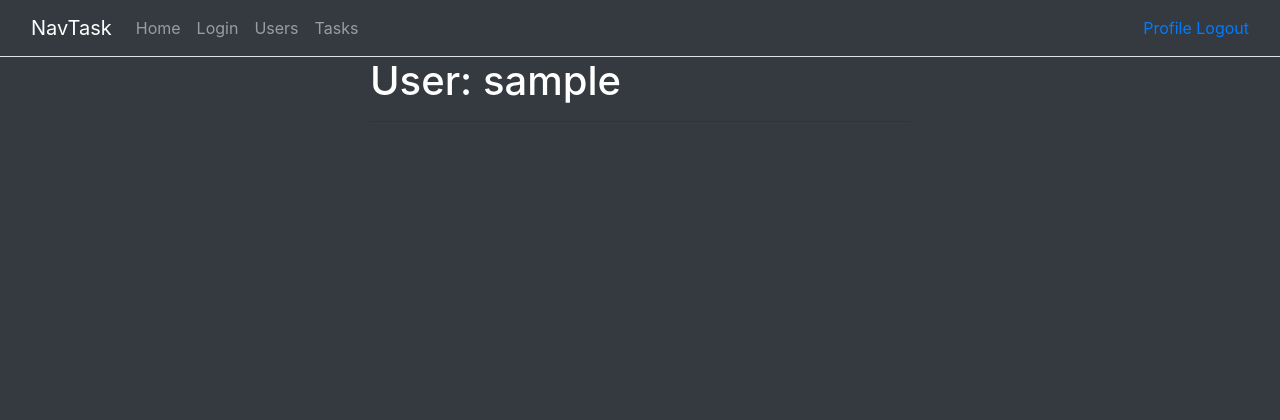
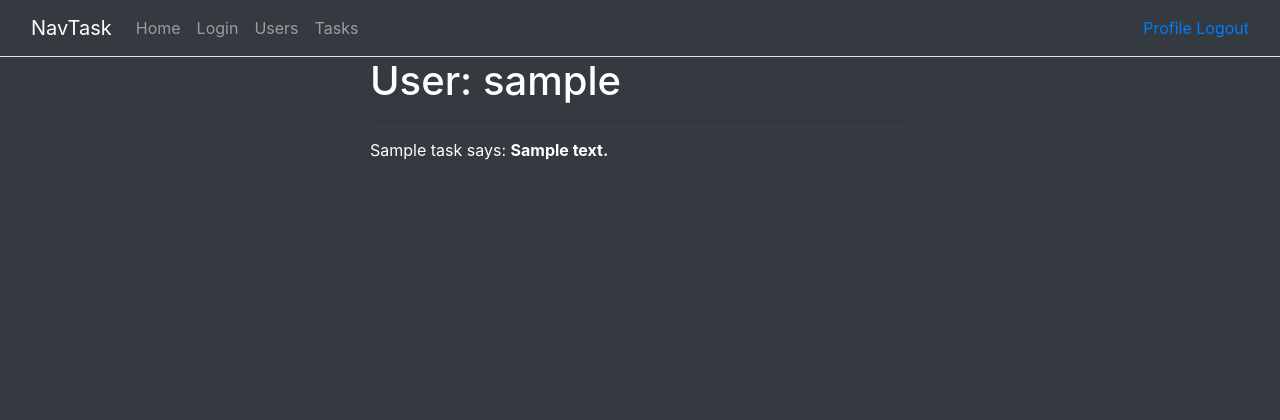
Before and after one commit to Vesemi/flaskProject1, a Flask app: a page that uses templates/user.html in a window 1280 px wide. Shown: the top 420 px of the page. Run offline with Flask 2, Linux system fonts and the light colour scheme; a user stored in the database is signed in; tables that the repository leaves empty hold one stand-in row (values such as "Sample post").

Commit message:
added task varible

```diff
--- a/templates/user.html
+++ b/templates/user.html
@@ -6,9 +6,9 @@
         <div class="col-md-6 mb-5">
             <h1>User: {{ user.username }}</h1>
             <hr>
-            {% for post in posts %}
+            {% for task in tasks %}
             <p>
-            {{ post.author.username }} says: <b>{{ post.body }}</b>
+            {{ task.title }} says: <b>{{ task.description }}</b>
             </p>
             {% endfor %}
         </div>
```
